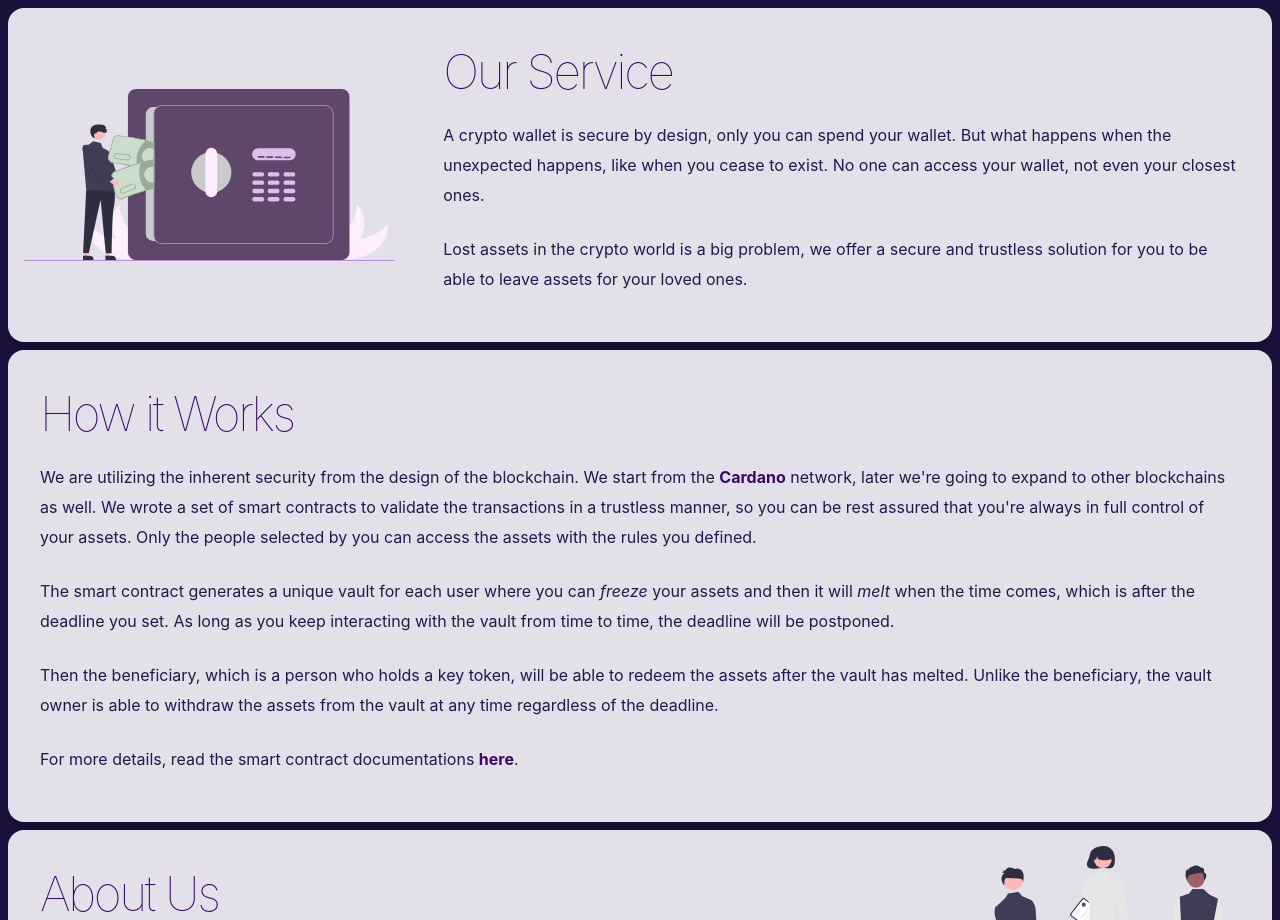
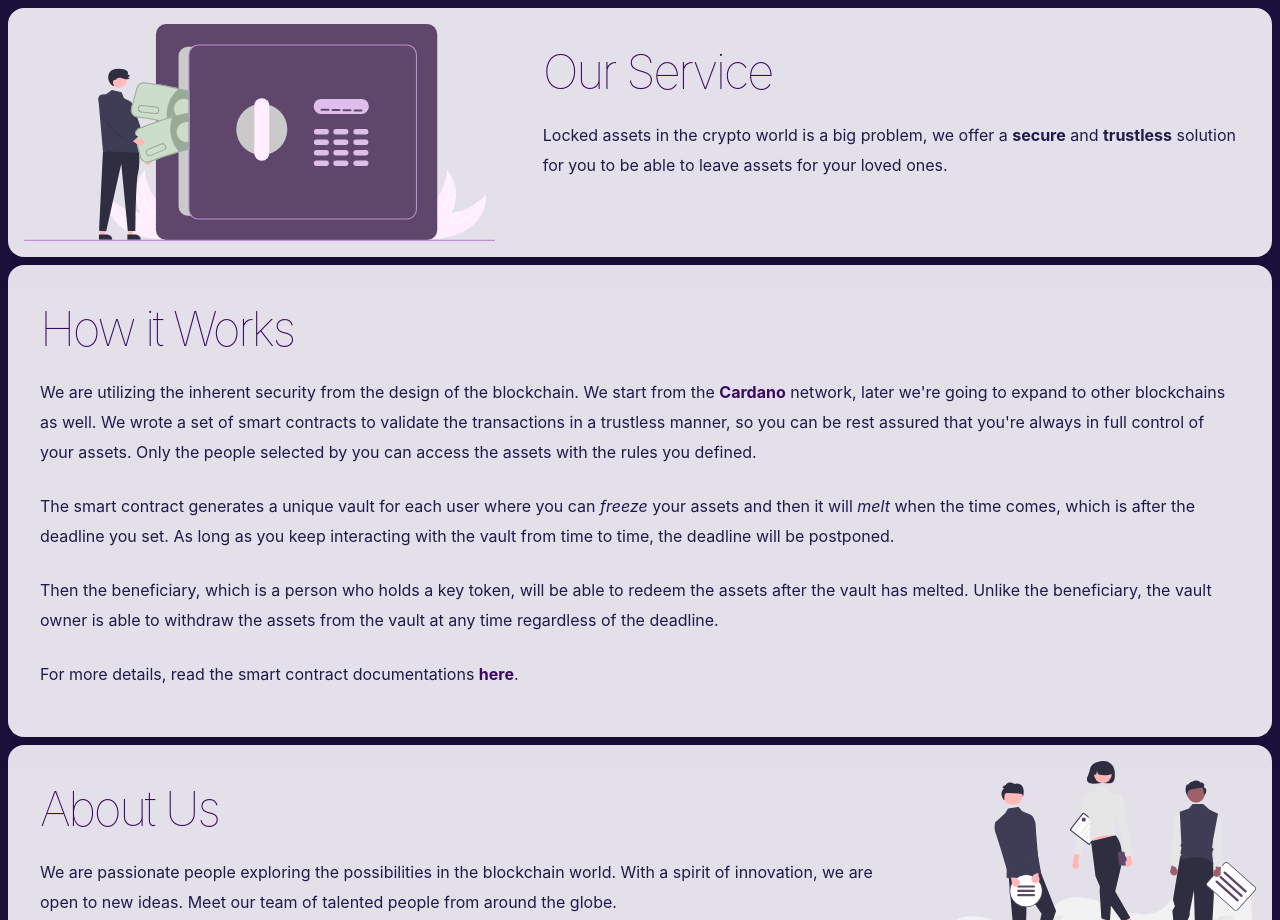
Before and after one commit to gen-wealth/landing-page, a React (Vite) app: page / in a window 1280 px wide. Shown: the part 800-1720 px from the top of the page. Built offline with nearby package versions, Linux system fonts and the light colour scheme.

Commit message:
Shorter wordings

```diff
--- a/src/pages/Home.tsx
+++ b/src/pages/Home.tsx
@@ -26,11 +26,8 @@ function Home() {
           title={"Our Service"}
           paragraphs={[
             <>
-              A crypto wallet is secure by design, only you can spend your wallet. But what happens when the unexpected happens, like when you cease to exist.
-              No one can access your wallet, not even your closest ones.
-            </>,
-            <>
-              Lost assets in the crypto world is a big problem, we offer a secure and trustless solution for you to be able to leave assets for your loved ones.
+              Locked assets in the crypto world is a big problem, we offer a <b>secure</b> and <b>trustless</b> solution for you to be able to leave assets for
+              your loved ones.
             </>,
           ]}
           links={[]}
@@ -42,13 +39,13 @@ function Home() {
           title={"How it Works"}
           paragraphs={[
             <>
-              We are utilizing the inherent security from the design of the blockchain. We start from the&nbsp;
+              We are utilizing the inherent security from the design of the blockchain. We start from the{" "}
               <a href="https://cardano.org" className="link link-hover style-link">
                 Cardano
-              </a>
-              &nbsp;network, later we're going to expand to other blockchains as well. We wrote a set of smart contracts to validate the transactions in a
-              trustless manner, so you can be rest assured that you're always in full control of your assets. Only the people selected by you can access the
-              assets with the rules you defined.
+              </a>{" "}
+              network, later we're going to expand to other blockchains as well. We wrote a set of smart contracts to validate the transactions in a trustless
+              manner, so you can be rest assured that you're always in full control of your assets. Only the people selected by you can access the assets with
+              the rules you defined.
             </>,
             <>
               The smart contract generates a unique vault for each user where you can <i>freeze</i> your assets and then it will <i>melt</i> when the time
@@ -59,7 +56,7 @@ function Home() {
               beneficiary, the vault owner is able to withdraw the assets from the vault at any time regardless of the deadline.
             </>,
             <>
-              For more details, read the smart contract documentations&nbsp;
+              For more details, read the smart contract documentations{" "}
               <a href="https://docs.genwealth.app" className="link link-hover style-link">
                 here
               </a>
```
